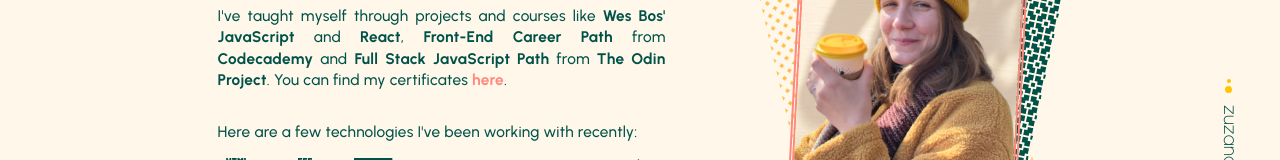
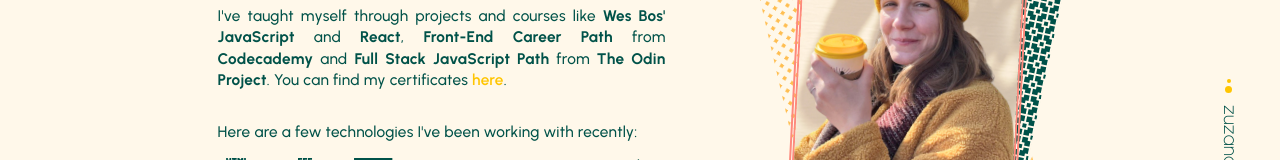
Before and after one commit to zuzOup/_portfolio, a React (Vite) app: page / in a window 1280 px wide. In both pictures the pointer is over the link "here". Shown: the part 1163-1323 px from the top of the page. Built offline with nearby package versions, Linux system fonts and the light colour scheme.

Commit message:
button - > a css fix

```diff
--- a/src/Home/AboutMe/AboutMe.css
+++ b/src/Home/AboutMe/AboutMe.css
@@ -46,12 +46,12 @@
       color: var(--pink);
     }
 
-    button.here {
+    a.here {
       font-weight: 600;
       cursor: pointer;
     }
 
-    button.here:hover {
+    a.here:hover {
       color: var(--yellow);
     }
   }
```
